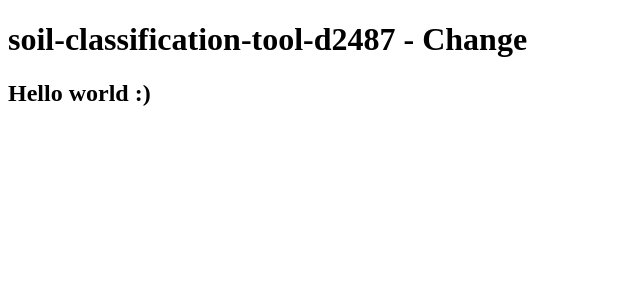
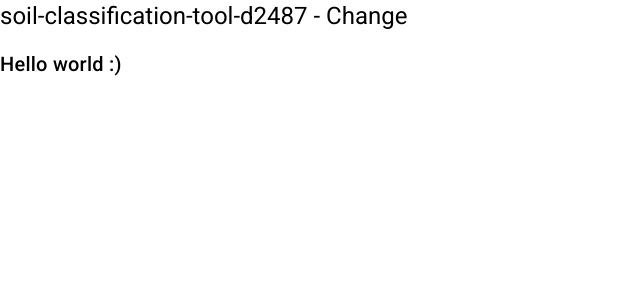
Before and after one commit to BorczeAngelov/SoilClassificationTool-D2487, an Angular app in the folder soil-classification-tool-d2487/: page / in a window 1280 px wide. Shown: the top 300 px of the page, without its empty margins (0-640 px from the left). Built offline with nearby package versions, Linux system fonts and the light colour scheme.

Commit message:
ng add @angular/material

```diff
--- a/soil-classification-tool-d2487/angular.json
+++ b/soil-classification-tool-d2487/angular.json
@@ -25,6 +25,7 @@
               "src/assets"
             ],
             "styles": [
+              "@angular/material/prebuilt-themes/purple-green.css",
               "src/styles.css"
             ],
             "scripts": []
@@ -84,6 +85,7 @@
               "src/assets"
             ],
             "styles": [
+              "@angular/material/prebuilt-themes/purple-green.css",
               "src/styles.css"
             ],
             "scripts": []
--- a/soil-classification-tool-d2487/package.json
+++ b/soil-classification-tool-d2487/package.json
@@ -11,10 +11,12 @@
   "private": true,
   "dependencies": {
     "@angular/animations": "^17.0.0",
+    "@angular/cdk": "^17.0.1",
     "@angular/common": "^17.0.0",
     "@angular/compiler": "^17.0.0",
     "@angular/core": "^17.0.0",
     "@angular/forms": "^17.0.0",
+    "@angular/material": "^17.0.1",
     "@angular/platform-browser": "^17.0.0",
     "@angular/platform-browser-dynamic": "^17.0.0",
     "@angular/router": "^17.0.0",
--- a/soil-classification-tool-d2487/src/index.html
+++ b/soil-classification-tool-d2487/src/index.html
@@ -6,8 +6,10 @@
   <base href="/">
   <meta name="viewport" content="width=device-width, initial-scale=1">
   <link rel="icon" type="image/x-icon" href="favicon.ico">
+  <link href="https://fonts.googleapis.com/css2?family=Roboto:wght@300;400;500&display=swap" rel="stylesheet">
+  <link href="https://fonts.googleapis.com/icon?family=Material+Icons" rel="stylesheet">
 </head>
-<body>
+<body class="mat-typography">
   <app-root></app-root>
 </body>
 </html>
--- a/soil-classification-tool-d2487/src/styles.css
+++ b/soil-classification-tool-d2487/src/styles.css
@@ -1 +1,4 @@
 /* You can add global styles to this file, and also import other style files */
+
+html, body { height: 100%; }
+body { margin: 0; font-family: Roboto, "Helvetica Neue", sans-serif; }
```
Also changed, not shown: 1 other file (tests, documents, lock files or other folders).
